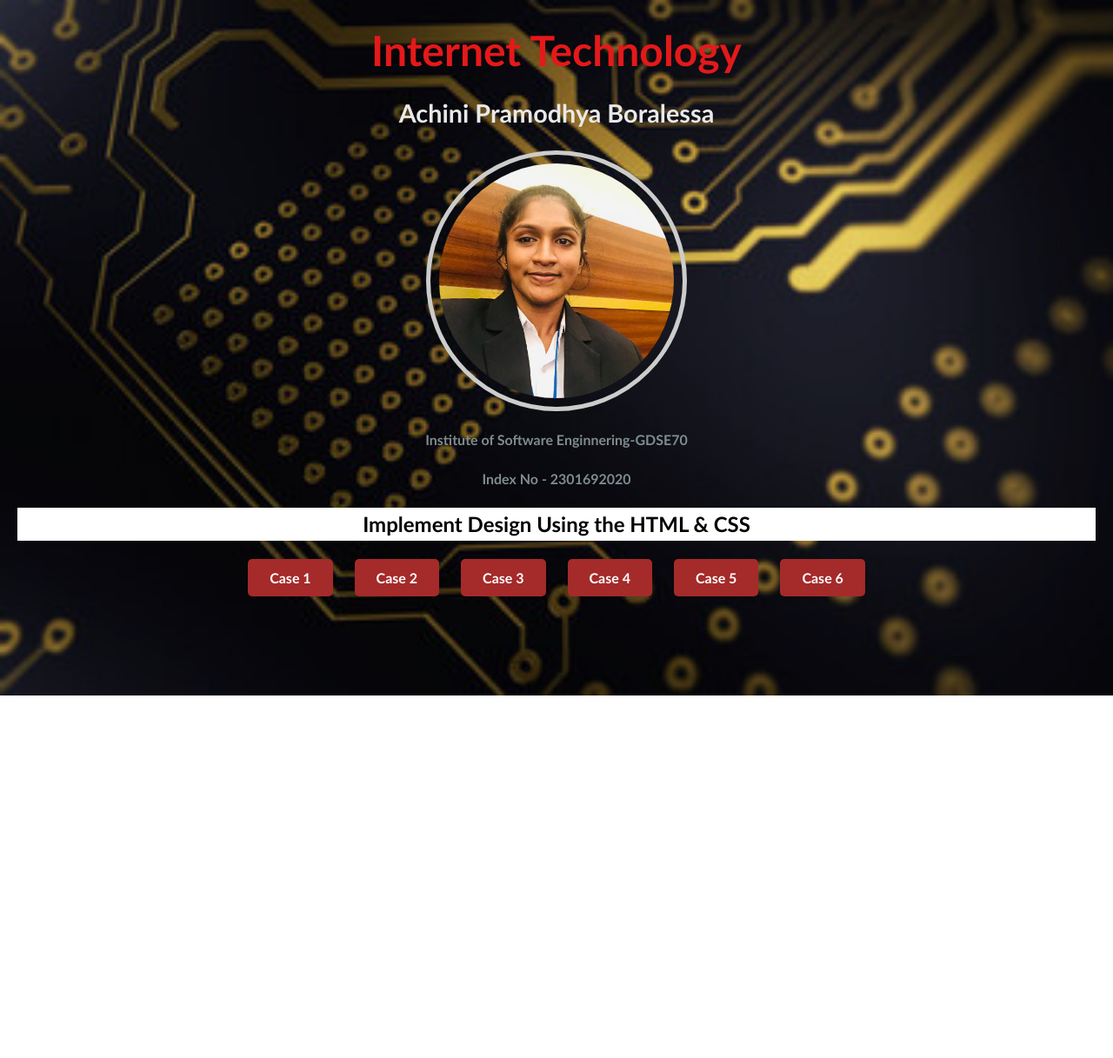
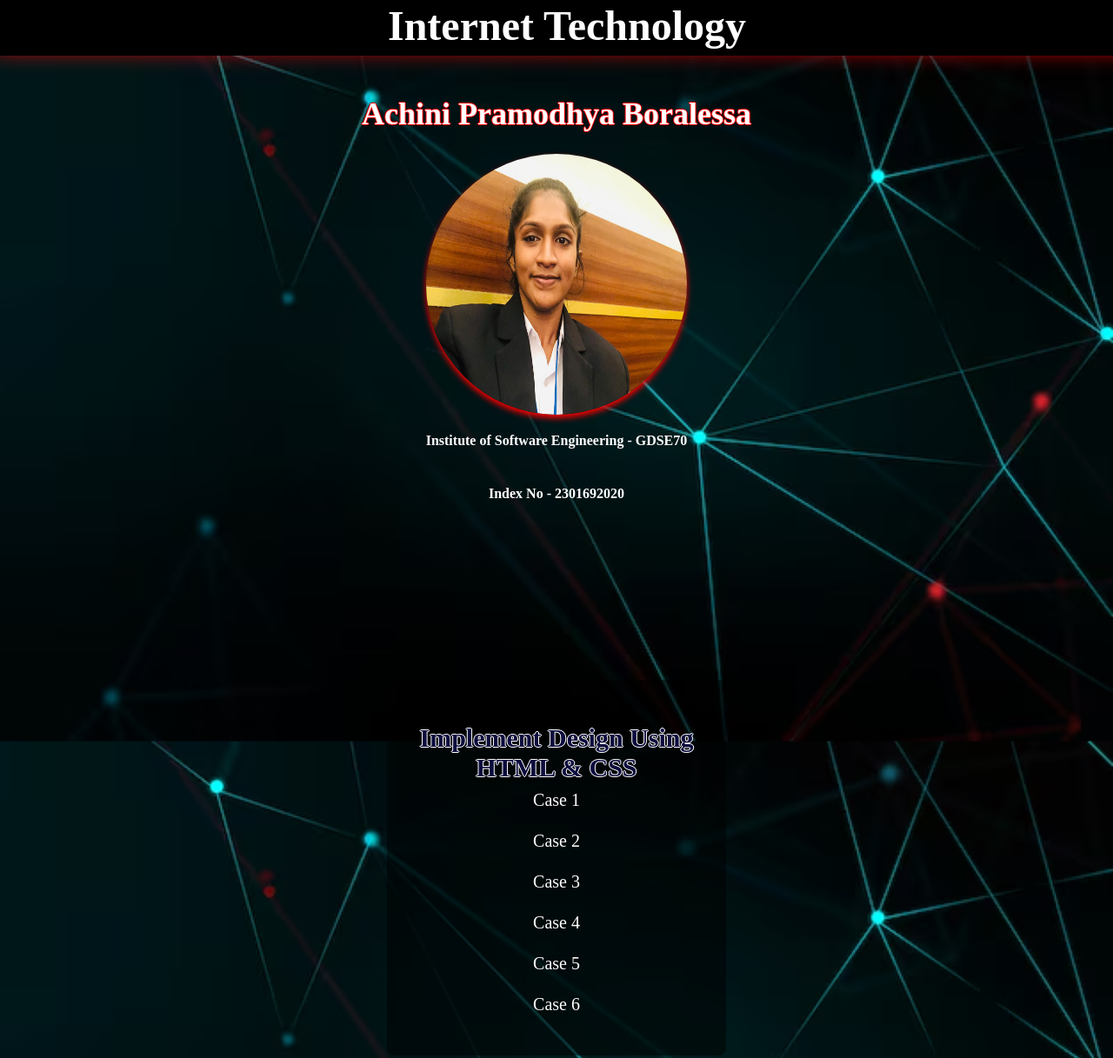
Before and after one commit to AchiniPramo/HTML-CSS-Assignment-04, a plain HTML site: page index.html in a window 1280 px wide. Shown: the top 1217 px of the page at 87% size. Before the commit the page ends 800 px from the top, so only its background shows below. Drawn offline with Linux system fonts and the light colour scheme.

Commit message:
8th commit

```diff
--- a/css/main.css
+++ b/css/main.css
@@ -1,88 +1,122 @@
-* {
-  margin: 0;
-  padding: 0;
-  box-sizing: border-box;
-}
-
 body {
-  font-family: "Gill Sans", "Gill Sans MT", Calibri, "Trebuchet MS", sans-serif;
-  line-height: 1.6;
-  padding: 20px;
-  min-height: 100vh;
-  background-image: url(/assets/image/programmer-image.jpg);
+  background-image: url("/assets/image/programming.png");
   background-size: cover;
   background-repeat: no-repeat;
   background-attachment: fixed;
+  color: #fff;
 }
 
-h1 {
-  font-size: 3rem;
-  color: #e41919;
-  text-align: center;
-  margin-bottom: 10px;
+#main_header {
+  height: 80px;
+  width: 100%;
+  display: flex;
+  justify-content: center;
+  align-items: center;
+  box-shadow: 0 -7px 25px red;
+  background-color: black;
+  padding: 0 20px;
+  margin: -16px;
+  position: fixed;
+  top: 0;
+  z-index: 1000;
 }
 
-h2 {
-  font-size: 1.8rem;
-  color: #e9e9e9;
+#main_header h1 {
+  color: #fff;
+  font-size: 48px;
   text-align: center;
-  margin-bottom: 5px;
+  padding-top: 10px;
 }
 
-h4 {
-  font-size: 1rem;
-  text-align: center;
-  color: #7f8c8d;
-  margin-bottom: 20px;
+.batch {
+  color: red;
+  font-size: 36px;
 }
 
-h3 {
-  font-size: 1.5rem;
-  text-align: center;
-  color: black;
-  background-color: #fff;
-  margin-bottom: 20px;
+.profile_container {
+  display: flex;
+  flex-direction: column;
+  justify-content: center;
+  align-items: center;
+  margin-top: -50px;
+  transition: background-image 0.3s ease;
+}
+
+#name {
+  margin-top: 20px;
+  font-size: 36px;
+  text-shadow: 1px 0 0 red, -1px 0 0 red, 0 1px 0 red, 0 -1px 0 red;
+  margin-bottom: 25px;
+}
+
+#name:hover {
+  color: red;
+  text-shadow: 1px 0 0 #fff, -1px 0 0 #fff, 0 1px 0 #fff, 0 -1px 0 #fff;
+}
+
+.my_image {
+  width: 300px;
+  height: 300px;
+  border-radius: 100%;
+  box-shadow: 0px 4px 7px red;
+}
+
+#main_topic {
+  color: rgb(11, 11, 61);
+  font-size: 30px;
+  text-shadow: 1px 0 0 #fff, -1px 0 0 #fff, 0 1px 0 #fff, 0 -1px 0 #fff;
+  margin-bottom: -20px;
+}
+
+#main_topic:hover {
+  color: #fff;
+  text-shadow: 1px 0 0 red, -1px 0 0 red, 0 1px 0 red, 0 -1px 0 red;
 }
 
 ul {
-  list-style-type: none;
-  display: flex;
-  justify-content: center;
-  gap: 15px;
+  list-style: none;
+  padding: 0;
 }
 
-li {
-  margin: 10px 0;
+ul li {
+  font-size: 24px;
+  padding: 10px 0;
 }
 
-a {
+ul li a {
+  color: #fff;
+  font-size: 20px;
   text-decoration: none;
-  color: #fff;
-  background-color: brown;
-  padding: 10px 20px;
-  border-radius: 5px;
-  font-weight: bold;
-  transition: background-color 0.3s ease;
+  transition: color 0.3s ease, text-shadow 0.3s ease;
 }
 
-a:hover {
-  background-color: rgb(49, 70, 49);
+ul li a:hover {
+  color: #ff0000;
+  text-shadow: 1px 0 0 #fff, -1px 0 0 #fff, 0 1px 0 #fff, 0 -1px 0 #fff;
 }
 
-ul {
-  gap: 25px;
+main {
+  padding: 20px;
+  margin-top: 120px;
+  display: flex;
+  flex-direction: column;
+  align-items: center;
 }
 
-a {
-  padding: 12px 25px;
+.content_container {
+  display: flex;
+  justify-content: center; /* Centers horizontally */
+  align-items: center; /* Centers vertically */
+  width: 100%;
+  max-width: 1200px;
+  height: 100vh; /* Full height of viewport for vertical centering */
+  margin: 0 auto; /* Centers horizontally */
 }
 
-img {
-  display: block;
-  margin: 20px auto;
-  border-radius: 50%;
-  max-width: 300px;
-  height: auto;
-  padding: 10px;
-  border: 5px solid #ccc;
+.lesson_section {
+  padding: 20px;
+  background-color: rgba(0, 0, 0, 0.5);
+  border-radius: 8px;
+  max-width: 350px;
+  text-align: center;
 }
--- a/index.html
+++ b/index.html
@@ -3,31 +3,39 @@
   <head>
     <meta charset="UTF-8" />
     <meta name="viewport" content="width=device-width, initial-scale=1.0" />
-    <title>HTML-&-CSS</title>
+    <title>HTML & CSS Portfolio</title>
     <link rel="stylesheet" href="/css/main.css" />
   </head>
   <body>
+    <header id="main_header">
       <h1>Internet Technology</h1>
-    <h2>Achini Pramodhya Boralessa</h2>
+    </header>
+
+    <main>
+      <section class="profile_container">
+        <h2 id="name">Achini Pramodhya Boralessa</h2>
         <img
           src="/assets/image/Achini.jpeg"
-      style="width: 300px; height: 300px; object-fit: cover"
           alt="Achini's profile photo"
+          class="my_image"
         />
-    <h4>Institute of Software Enginnering-GDSE70</h4>
+        <h4>Institute of Software Engineering - GDSE70</h4>
         <h4>Index No - 2301692020</h4>
-    <h3>Implement Design Using the HTML & CSS</h3>
+      </section>
+
+      <section class="content_container">
+        <div class="lesson_section">
+          <h3 id="main_topic">Implement Design Using HTML & CSS</h3>
           <ul>
-      <li>
-        <a href="/pages/case1.html" target="_blank">Case 1</a>
-      </li>
-      <li>
-        <a href="/pages/case2.html" target="_blank">Case 2</a>
-      </li>
+            <li><a href="/pages/case1.html" target="_blank">Case 1</a></li>
+            <li><a href="/pages/case2.html" target="_blank">Case 2</a></li>
             <li><a href="/pages/case3.html" target="_blank">Case 3</a></li>
             <li><a href="/pages/case4.html" target="_blank">Case 4</a></li>
             <li><a href="/pages/case5.html" target="_blank">Case 5</a></li>
             <li><a href="/pages/case6.html" target="_blank">Case 6</a></li>
           </ul>
+        </div>
+      </section>
+    </main>
   </body>
 </html>
```
Also changed, not shown: assets/image/programmer-image.jpg (deleted), assets/image/programming.png (added). Lines whose indentation alone changed are shown as unchanged.
